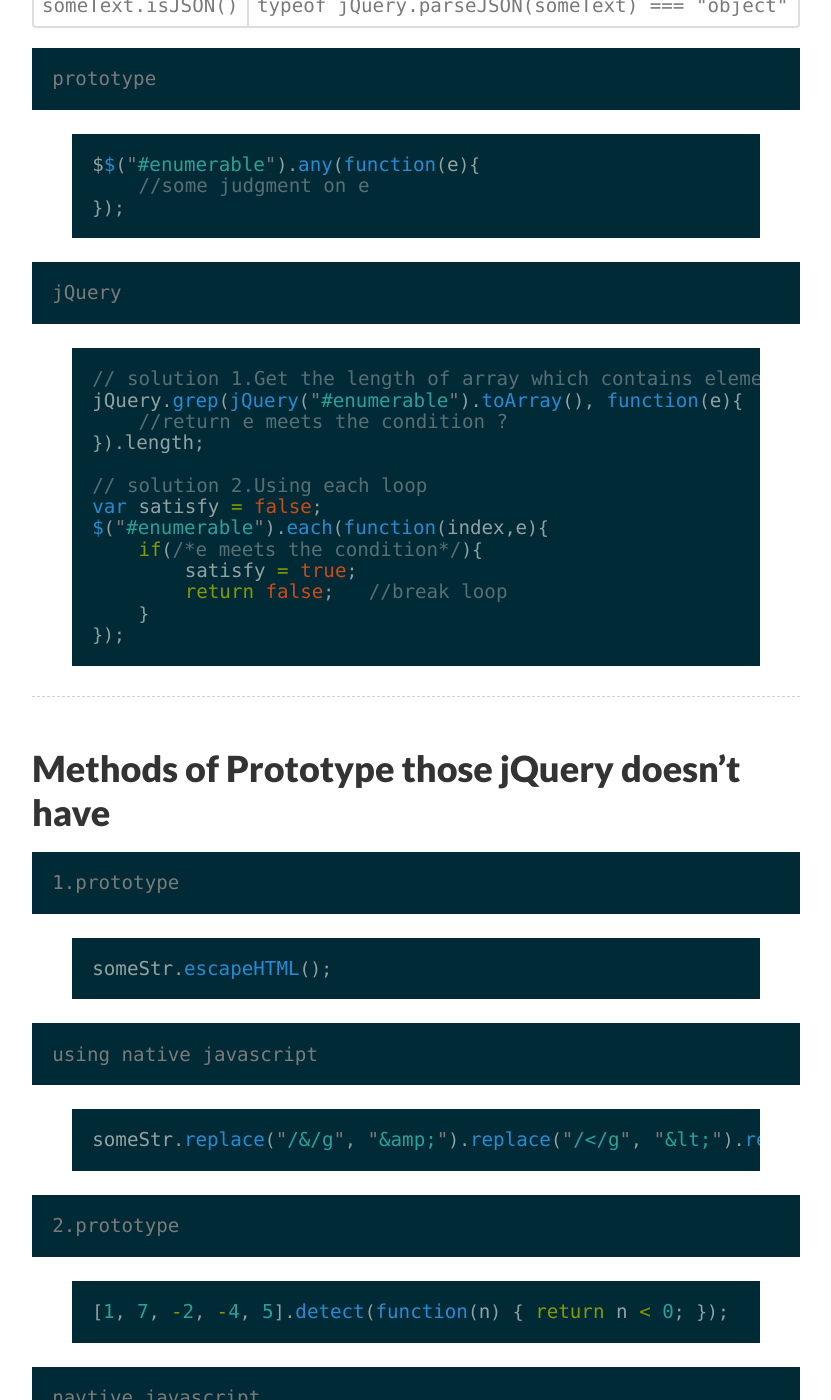
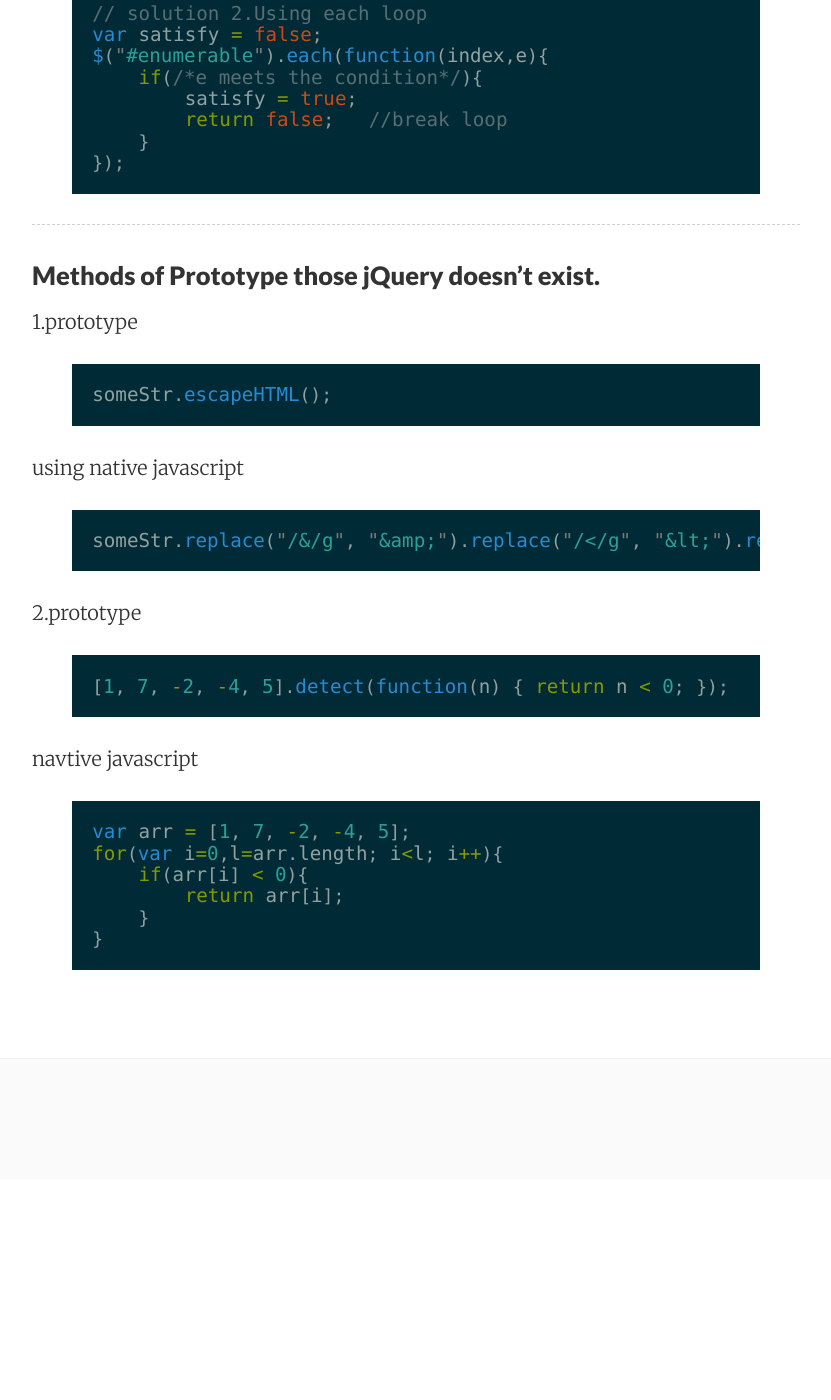
Before and after one commit to wangbangkun/wangbangkun.github.io, a Jekyll site: the page built from _posts/2014-11-02-Migrate-from-Prototype-to-jQuery.markdown, in a window 1280 px wide and 1400 px high, scrolled down 5361 px. Shown: the whole window, without its empty margins (224-1055 px from the left). Built offline with Jekyll 4.4.1, drawn with Linux system fonts in a browser that asks for light colours; after the commit the page ends 6540 px from its top, so only the background shows below that; some of the changed text lies outside the part shown.

Commit message:
Modify font size and fix an error.

```diff
--- a/_posts/2014-11-02-Migrate-from-Prototype-to-jQuery.markdown
+++ b/_posts/2014-11-02-Migrate-from-Prototype-to-jQuery.markdown
@@ -8,14 +8,16 @@
 
 ---
 
-### One Prototype object only uses native method
+#### One Prototype object only uses native method
+
+change
 
 {% highlight javascript %}
 var ele = $("some_id");
 ele.innerHTML = "some-value";
 {% endhighlight %}
 
-change to native javascript
+to native javascript
 
 {% highlight javascript %}
 var ele = document.getElementById("some_id");
@@ -25,7 +27,7 @@
 
 ---
 
-### Checking null
+#### Checking null
 
 |Prototype|jQuery|
 |---------|------|
@@ -34,14 +36,14 @@
 
 ---
 
-### Creating new element
-    Prototype
+#### Creating new element
+Prototype
 
 {% highlight javascript %}
 new Element("div")
 {% endhighlight %}
 
-    jQuery
+jQuery
 
 {% highlight javascript %}
 jQuery("<div>")
@@ -50,7 +52,7 @@
 
 ---
 
-### Traversing > Filtering
+#### Traversing > Filtering
 
 |Prototype|jQuery|
 |---------|------|
@@ -61,7 +63,7 @@
 
 ---
 
-### Effects
+#### Effects
 
 |Prototype|jQuery|
 |---------|------|
@@ -72,7 +74,7 @@
 
 ---
 
-### Manipulation
+#### Manipulation
 
 |Prototype|jQuery|
 |---------|------|
@@ -96,7 +98,7 @@
 
 ---
 
-### Events
+#### Events
 
 |Prototype|jQuery|
 |---------|------|
@@ -109,9 +111,9 @@
 
 ---
 
-### Ajax > Low-Level Interface
+#### Ajax > Low-Level Interface
 
-    prototype
+prototype
 
 {% highlight javascript %}
     new Ajax.Request(url,{
@@ -129,7 +131,7 @@
     });
 {% endhighlight %}
 
-    jQuery
+jQuery
 
 {% highlight javascript %}
     jQuery.ajax(url,{
@@ -148,7 +150,7 @@
 
 ---
 
-### Miscellaneous > Collection Manipulation | Traversing
+#### Miscellaneous > Collection Manipulation | Traversing
 
 |Prototype|jQuery|
 |---------|------|
@@ -157,13 +159,13 @@
 
 ---
 
-###  Utilities
+#### Utilities
 
 |Prototype|jQuery|
 |---------|------|
 |<code>someText.isJSON()</code>|<code>typeof jQuery.parseJSON(someText) === "object"</code>|
 
-    prototype
+prototype
 
 {% highlight javascript %}
 $$("#enumerable").any(function(e){
@@ -171,7 +173,7 @@
 });
 {% endhighlight %}
 
-    jQuery
+jQuery
 
 {% highlight javascript %}
 // solution 1.Get the length of array which contains elements those satisfy a filter function
@@ -191,27 +193,27 @@
 
 ---
 
-### Methods of Prototype those jQuery doesn't have
+#### Methods of Prototype those jQuery doesn't exist.
 
-    1.prototype
+1.prototype
 
 {% highlight javascript %}
 someStr.escapeHTML();
 {% endhighlight %}
 
-    using native javascript
+using native javascript
 
 {% highlight javascript %}
 someStr.replace("/&/g", "&amp;").replace("/</g", "&lt;").replace("/>/g", "&gt;");
 {% endhighlight %}
 
-    2.prototype
+2.prototype
 
 {% highlight javascript %}
 [1, 7, -2, -4, 5].detect(function(n) { return n < 0; });
 {% endhighlight %}
 
-    navtive javascript
+navtive javascript
 
 {% highlight javascript %}
 var arr = [1, 7, -2, -4, 5];
--- a/_posts/2014-11-03-How-to-create-a-table-with-round-corner.markdown
+++ b/_posts/2014-11-03-How-to-create-a-table-with-round-corner.markdown
@@ -20,6 +20,8 @@
         table {
           width: 50%;
           border: 3px solid #ddd;
+          -webkit-border-radius: 4px;
+          -moz-border-radius: 4px;
           border-radius: 14px;
         }
     </style>
@@ -82,6 +84,8 @@
 table {
   width: 50%;
   border: 3px solid #ddd;
+  -webkit-border-radius: 4px;
+  -moz-border-radius: 4px;
   border-radius: 14px;
   border-spacing: 0;    /*new added*/
 }
@@ -130,6 +134,8 @@
 table {
   width: 50%;
   border: 3px solid #ddd;
+  -webkit-border-radius: 4px;
+  -moz-border-radius: 4px;
   border-radius: 14px;
   border-spacing: 0;
 }
```
